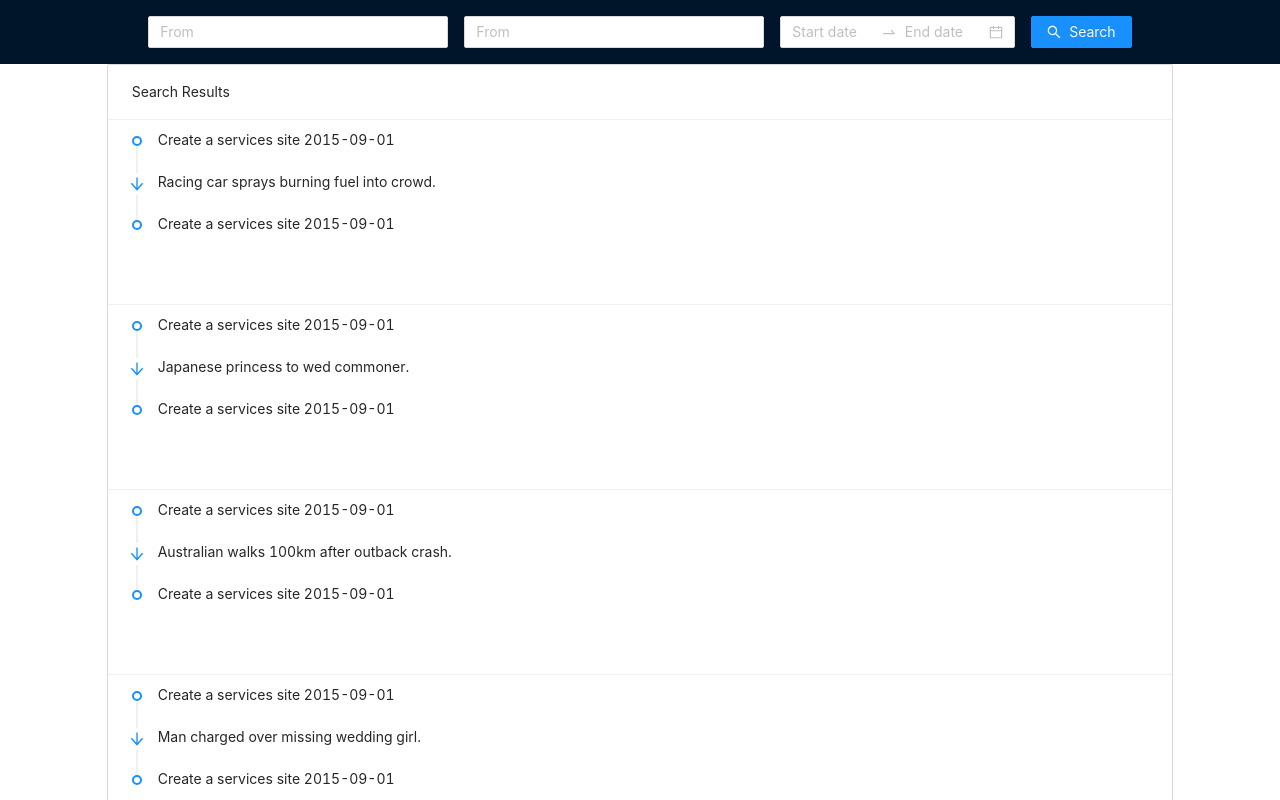
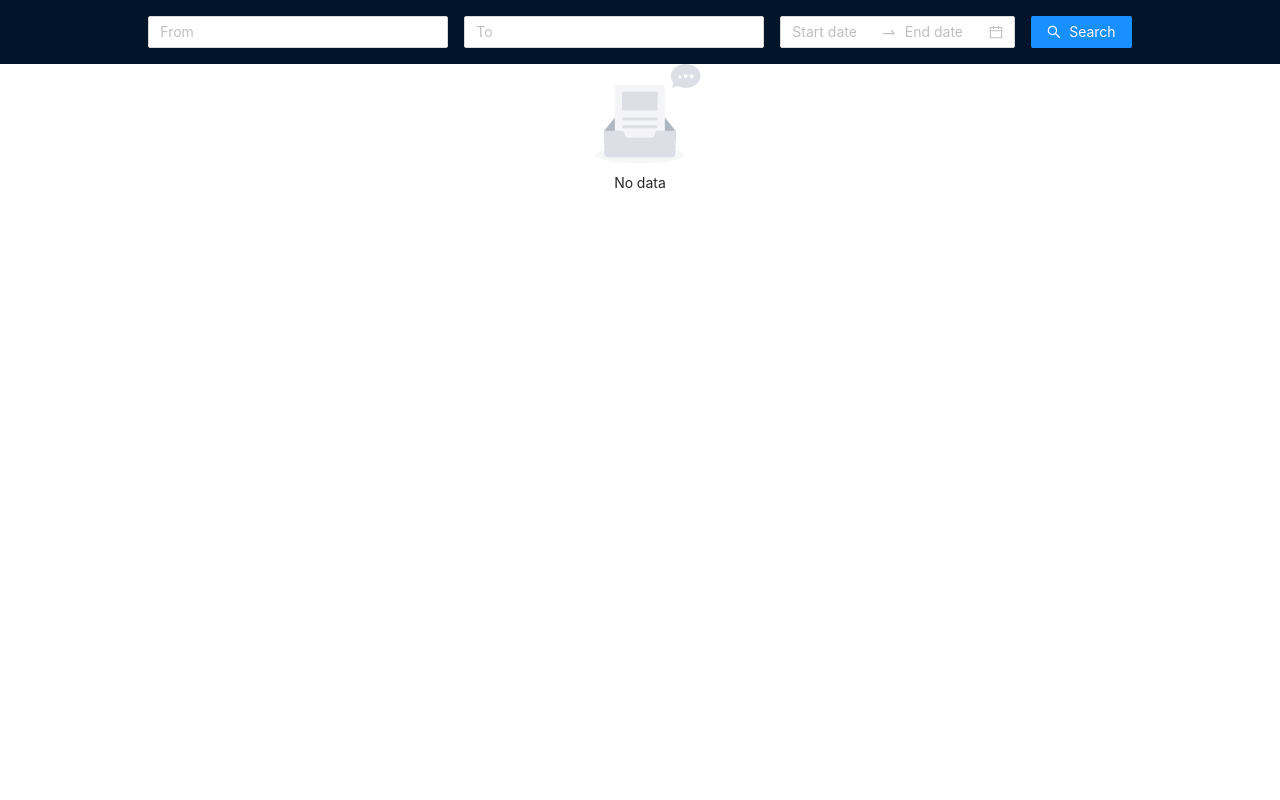
Before and after one commit to feskovio/exotic-fruit-app, a React (Create React App) app in the folder front-end/: page / in a window 1280 px wide. Shown: the top 800 px of the page. Built offline with nearby package versions, Linux system fonts and the light colour scheme.

Commit message:
fetching flight list

```diff
--- a/front-end/src/App.tsx
+++ b/front-end/src/App.tsx
@@ -1,73 +1,50 @@
-import React, {ReactElement, useState} from 'react';
+import React, {useState} from 'react';
+import * as moment from 'moment';
 import './App.css';
-import {Button, Col, DatePicker, Layout, List, Row, Space, Timeline} from 'antd';
+import {Button, Col, DatePicker, Empty, Layout, Row, Space} from 'antd';
 import {SearchOutlined} from '@ant-design/icons';
-import {ArrowDownOutlined} from '@ant-design/icons';
 import {
     ApolloProvider,
     ApolloClient,
-    InMemoryCache,
-    useQuery,
-    gql
+    InMemoryCache
 } from "@apollo/client";
-import LocationPicker from './components/location/LocationPicker';
+import LocationPicker, {AutoCompleteOption} from './components/location/LocationPicker';
+import {FlightList, FlightSearchArgs, isSearchReady} from './components/flight-list/FlightList';
 
 const client = new ApolloClient({
     uri: 'http://localhost:4000/graphql',
     cache: new InMemoryCache()
 });
 
-const {Header, Footer, Sider, Content} = Layout;
+const {Header, Content} = Layout;
 const {RangePicker} = DatePicker;
 
-const mockVal = (str: string, repeat: number = 1) => ({
-    value: str.repeat(repeat),
-});
+const App: React.FC = () => {
+    const initialState: FlightSearchArgs = {dateFrom: "", dateTo: "", flyFrom: "", to: ""};
+    const [
+        intermediateSearchProps,
+        setIntermediateSearchProps
+    ] = useState<FlightSearchArgs>(initialState);
+    const [
+        searchProps,
+        setSearchProps
+    ] = useState<FlightSearchArgs>(initialState);
 
-const mockData = [
-    'Racing car sprays burning fuel into crowd.',
-    'Japanese princess to wed commoner.',
-    'Australian walks 100km after outback crash.',
-    'Man charged over missing wedding girl.',
-    'Los Angeles battles huge wildfires.',
-];
+    const handleSetFrom = (opt: AutoCompleteOption): void => setIntermediateSearchProps((prevState => ({...prevState, flyFrom: opt.value})));
+    const handleSetTo = (opt: AutoCompleteOption): void => setIntermediateSearchProps((prevState => ({...prevState, to: opt.value})));
+    const handleSetRange = (dates: moment.Moment[]): void => {
+        if(!dates?.length) {
+            setIntermediateSearchProps((prevState => ({...prevState, dateFrom: '', dateTo: ''})));
+            return;
+        }
+        const [ dateFrom, dateTo ] = dates?.map(d => encodeURIComponent(d.format('DD/MM/YYYY')));
+        setIntermediateSearchProps((prevState => ({...prevState, dateFrom, dateTo})));
+    };
 
-interface QueryFindLocationArgs {
-    term: string;
-    location_types: string;
-}
-
-interface LocationsList {
-    locations: Location[];
-    results_retrieved: number;
-}
-
-interface Location {
-    id: string;
-    city: City;
-}
-
-interface City {
-    id: string;
-    name: string;
-    code: string;
-}
-
-const App: React.FC = () => {
-    const [from, setFrom] = useState('');
-    const [to, setTo] = useState('');
-    const [options, setOptions] = useState<{ value: string }[]>([]);
-
-    const ListItem = (label: string): ReactElement => {
-        return <List.Item>
-            <Timeline mode="left">
-                <Timeline.Item>Create a services site 2015-09-01</Timeline.Item>
-                <Timeline.Item dot={<ArrowDownOutlined style={{fontSize: '16px'}}/>}>
-                    {label}
-                </Timeline.Item>
-                <Timeline.Item>Create a services site 2015-09-01</Timeline.Item>
-            </Timeline>
-        </List.Item>
+    const handleSearch = () => {
+        if(isSearchReady(intermediateSearchProps)) {
+            setSearchProps(intermediateSearchProps);
+        }
     };
 
     return (
@@ -78,10 +55,10 @@ const App: React.FC = () => {
                         <Row>
                             <Col span={20} offset={2}>
                                 <Space size={"middle"}>
-                                    <LocationPicker />
-                                    <LocationPicker />
-                                    <RangePicker/>
-                                    <Button type="primary" icon={<SearchOutlined/>}>
+                                    <LocationPicker placeHolder="From" onLocationSelected={handleSetFrom}/>
+                                    <LocationPicker placeHolder="To" onLocationSelected={handleSetTo}/>
+                                    <RangePicker onChange={handleSetRange}/>
+                                    <Button type="primary" icon={<SearchOutlined/>} onClick={handleSearch}>
                                         Search
                                     </Button>
                                 </Space>
@@ -89,17 +66,7 @@ const App: React.FC = () => {
                         </Row>
                     </Header>
                     <Content>
-                        <Row>
-                            <Col span={20} offset={2}>
-                                <List
-                                    size="large"
-                                    header={"Search Results"}
-                                    bordered
-                                    dataSource={mockData}
-                                    renderItem={item => ListItem(item)}
-                                />
-                            </Col>
-                        </Row>
+                        { isSearchReady(searchProps) ? <FlightList {...searchProps} /> : <Empty />}
                     </Content>
                 </Layout>
             </div>
--- a/front-end/src/components/flight-list/FlightList.tsx
+++ b/front-end/src/components/flight-list/FlightList.tsx
@@ -0,0 +1,96 @@
+import React, {ReactElement, useState} from 'react';
+import {Col, List, Row, Spin, Timeline} from 'antd';
+import {ArrowDownOutlined} from '@ant-design/icons';
+import {
+    useQuery,
+    gql
+} from "@apollo/client";
+
+interface FlightSearchResult {
+    findFlight: FlightList;
+}
+
+interface FlightList {
+    search_id: string;
+    currency: string
+    data: Flight[];
+}
+
+interface Flight {
+    id: string;
+    flyFrom: string;
+    flyTo: string;
+    cityFrom: string;
+    cityTo: string;
+    dTime: number;
+    aTime: number;
+    fly_duration: string;
+    price: number;
+}
+
+export interface FlightSearchArgs {
+    flyFrom: string;
+    to: string;
+    dateFrom: string;
+    dateTo: string;
+}
+
+export const isSearchReady = (args: FlightSearchArgs) => Object.keys(args)
+    .every(key => Boolean(args[key as keyof FlightSearchArgs]));
+
+export function FlightList(props: FlightSearchArgs): React.ReactElement {
+
+    const FIND_FLIGHT = gql`
+        query FindFlight($flyFrom: String!, $to: String!, $dateFrom: String!, $dateTo: String!) {
+            findFlight(flyFrom: $flyFrom, to: $to, dateFrom: $dateFrom, dateTo: $dateTo) {
+                currency,
+                data {
+                    id,
+                    flyFrom,
+                    flyTo,
+                    cityFrom,
+                    cityTo,
+                    dTime,
+                    aTime,
+                    fly_duration,
+                    price
+                }
+            }
+        }
+    `;
+
+    const {loading, data} = useQuery<FlightSearchResult, FlightSearchArgs>(
+        FIND_FLIGHT,
+        {variables: {...props}}
+    );
+
+    const ListItem = (flight: Flight): ReactElement => {
+        return <List.Item>
+            <Timeline mode="left">
+                <Timeline.Item>Create a services site 2015-09-01</Timeline.Item>
+                <Timeline.Item dot={<ArrowDownOutlined style={{fontSize: '16px'}}/>}>
+                    {flight.cityFrom}
+                </Timeline.Item>
+                <Timeline.Item>Create a services site 2015-09-01</Timeline.Item>
+            </Timeline>
+        </List.Item>
+    };
+
+    return (
+        <Row>
+            <Col span={20} offset={2}>
+                {
+                    isSearchReady(props) && data?.findFlight?.data ?
+                        <List
+                            size="large"
+                            header={"Search Results"}
+                            bordered
+                            dataSource={data.findFlight.data}
+                            renderItem={item => ListItem(item)}
+                        />
+                        : (loading && <Spin />)
+                }
+            </Col>
+        </Row>
+    );
+}
--- a/front-end/src/components/location/LocationPicker.tsx
+++ b/front-end/src/components/location/LocationPicker.tsx
@@ -1,43 +1,45 @@
 import {AutoComplete} from 'antd';
-import React, { useState} from 'react';
-import { gql } from '@apollo/client';
+import {DataSourceItemObject} from "antd/lib/auto-complete"
+import React, {useState} from 'react';
+import {gql} from '@apollo/client';
 import client from '../../graphql/client/client';
 
-export interface LocationPickerProps {
-    onLocationSelected?: Function
+export interface FindLocationResult {
+    findLocation: LocationsList;
 }
 
-interface Location {
+export interface LocationsList {
+    locations: Location[];
+}
+
+export interface Location {
     id: string;
     city: City;
 }
 
-interface City {
+export interface City {
     id: string;
     name: string;
     code: string;
 }
 
+export interface AutoCompleteOption {
+    value: string;
+    label: string;
+}
+
+export interface LocationPickerProps {
+    onLocationSelected?: (option: AutoCompleteOption) => void;
+    placeHolder?: string;
+}
+
 export function LocationPicker(props: LocationPickerProps): React.ReactElement {
-        const [ value, setValue] = useState("");
-        const [options, setOptions] = useState<{ value: string }[]>([]);
-
-    const mockVal = (str: string, repeat: number = 1) => ({
-        value: str.repeat(repeat),
-    });
-
-    const onChange = (data: string) => {
-        setValue(data);
-    };
-        const OnSearch = (searchText: string) => {
-            setOptions(
-                !searchText ? [] : [mockVal(searchText), mockVal(searchText, 2), mockVal(searchText, 3)],
-            );
+    const [value, setValue] = useState("");
+    const [options, setOptions] = useState<AutoCompleteOption[]>([]);
 
 
-            if(searchText.length < 3) {
-                //setOptions([]);
-            } else {
+    const onSearch = (searchText: string) => {
+        if (searchText?.length) {
             client
             .query({
                 query: gql`
@@ -53,17 +55,23 @@ export function LocationPicker(props: LocationPickerProps): React.ReactElement {
                     }
                 `
             })
-                .then(result => {
-                    const results = result.data.findLocation.locations
-                        .filter((loc: Location, pos: number, arr: Location[]) => arr.indexOf(loc) === pos)
-                        .map((loc: Location, i: number) => ({ value: `${loc.city.name} (${loc.id})` }));
-                    setOptions(results);
+            .then(({ data }: { data: FindLocationResult }) => {
+                const locations: Location[] = data?.findLocation?.locations;
+                const uniqueOptions = locations
+                    //.filter((loc: Location, pos: number, arr: Location[]) => arr.indexOf(loc) === pos)
+                    .map((loc: Location, i: number) => ({value: `${loc.city.id}`, label: `${loc.city.name} (${loc.id})`, key: i}));
+                setOptions(uniqueOptions);
             });
         }
     };
 
-        const onSelect = (data: string) => {
-            console.log('onSelect', data);
+    const onSelect = (value: string, option: AutoCompleteOption) => {
+        setValue(option.label);
+        props.onLocationSelected?.(option);
+    };
+
+    const onChange = (value: string) => {
+        setValue(value);
     };
 
     return (
@@ -71,13 +79,13 @@ export function LocationPicker(props: LocationPickerProps): React.ReactElement {
             value={value}
             options={options}
             style={{width: 300}}
+            // @ts-ignore
             onSelect={onSelect}
-                onSearch={OnSearch}
+            onSearch={onSearch}
             onChange={onChange}
-                placeholder="From"
+            placeholder={props.placeHolder || "Start typing..."}
         />
     );
-
 }
 
 export default LocationPicker;
```
Lines whose indentation alone changed are shown as unchanged.
